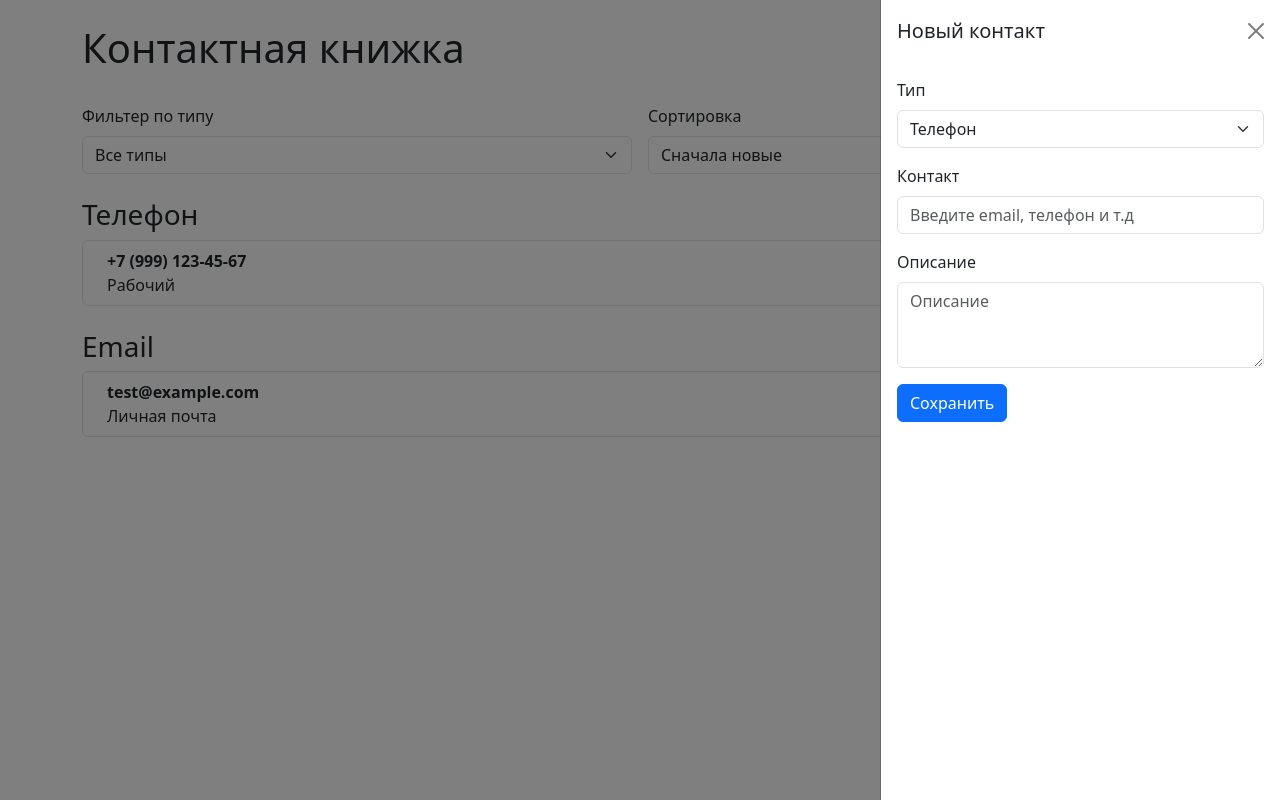
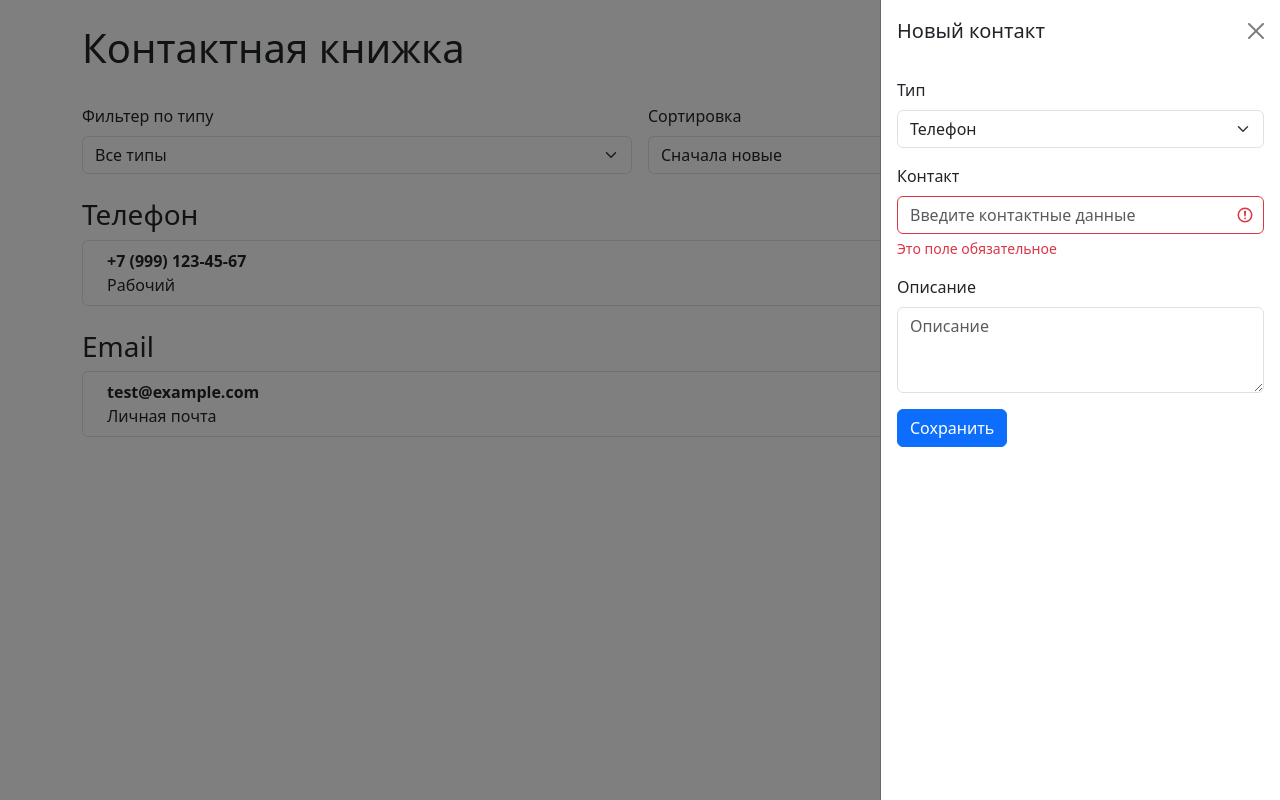
Before and after one commit to mashaserova/trading-dashboard, a Next.js app: page / in a window 1280 px wide. Both pictures are taken after a click on the button "Добавить контакт". Built offline with nearby package versions, Linux system fonts and the light colour scheme.

Commit message:
feat: form validation

```diff
--- /dev/null
+++ b/jest.setup.js
@@ -0,0 +1 @@
+import '@testing-library/jest-dom/extend-expect';
--- a/src/components/organisms/ContactForm/index.tsx
+++ b/src/components/organisms/ContactForm/index.tsx
@@ -14,12 +14,41 @@ interface ContactFormProps {
     editingContact?: Contact | null;
 }
 
+const validationPatterns = {
+    [ContactType.Phone]: {
+        pattern: {
+        value: /^((\+7|7|8)+([0-9]){10})$/,
+        message: "Введите корректный номер, например: +79991234567 или 89991234567",
+        },
+    },
+    [ContactType.Email]: {
+        pattern: {
+        value: /^[a-zA-Z0-9._-]+@[a-zA-Z0-9.-]+\.[a-zA-Z]{2,4}$/,
+        message: "Введите корректный email",
+        },
+    },
+    [ContactType.Telegram]: {
+        pattern: {
+        value: /^@[a-zA-Z0-9_]{5,32}$/,
+        message: "Введите корректный username, например: @username",
+        },
+    },
+    [ContactType.Website]: {
+        pattern: {
+        value: /^(https?:\/\/)?([\w-]{1,32}\.[\w-]{1,32})[^\s@]*$/,
+        message: "Введите корректный адрес сайта",
+        },
+    },
+};
+
 const ContactForm: FC<ContactFormProps> = ({ onSubmit, editingContact }) => {
     const {
         register,
         handleSubmit,
         formState: { errors },
         reset,
+        watch,
+        trigger,
     } = useForm<FormInputs>({
         defaultValues: {
             type: editingContact?.type || ContactType.Phone,
@@ -28,15 +57,19 @@ const ContactForm: FC<ContactFormProps> = ({ onSubmit, editingContact }) => {
         }
     });
 
+    const selectedType = watch("type");
+
+    const handleFormSubmit: SubmitHandler<FormInputs> = (data) => {
+        onSubmit(data);
+    };
+    useEffect(() => {
+        trigger("value");
+    }, [selectedType, trigger])
     useEffect(() => {
         if (editingContact) {
             reset(editingContact);
         }
     }, [editingContact, reset]);
-
-    const handleFormSubmit: SubmitHandler<FormInputs> = (data) => {
-        onSubmit(data);
-    };
 
     return (
         <Form onSubmit={handleSubmit(handleFormSubmit)}>
@@ -60,14 +93,16 @@ const ContactForm: FC<ContactFormProps> = ({ onSubmit, editingContact }) => {
                     {errors.type?.message}
                 </Form.Control.Feedback>
             </Form.Group>
-
             {/* поле контакт */}
             <Form.Group className="mb-3" controlId="contactValue">
                 <Form.Label>Контакт</Form.Label>
                 <Form.Control
                     type="text"
-                    placeholder="Введите email, телефон и т.д"
-                    {...register("value", { required: "Это поле обязательное" })}
+                    placeholder="Введите контактные данные"
+                    {...register("value", {
+                        required: "Это поле обязательное",
+                        pattern: validationPatterns[selectedType]?.pattern,
+                    })}
                     isInvalid={!!errors.value}
                 />
                 <Form.Control.Feedback type="invalid">
```
Also changed, not shown: jest.config.js (added, +12 -0 lines), package.json (+6 -1 lines), 2 other files (tests, documents, lock files or other folders).
